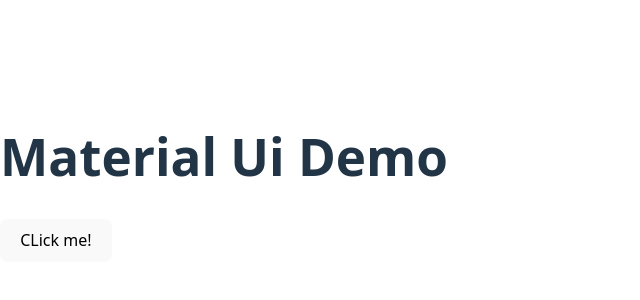
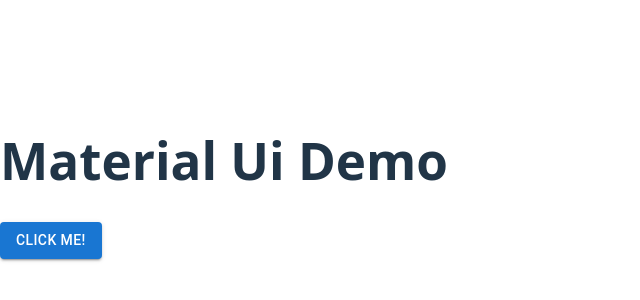
Before and after one commit to AH-Riad/WeatherAppUsingReact, a React (Vite) app: page / in a window 1280 px wide. Shown: the part 222-522 px from the top of the page, without its empty margins (0-640 px from the left). Built offline with nearby package versions, Linux system fonts and the light colour scheme.

Commit message:
Added a button from material UI

```diff
--- a/package.json
+++ b/package.json
@@ -15,8 +15,10 @@
     "@fontsource/roboto": "^5.2.5",
     "@mui/icons-material": "^7.0.2",
     "@mui/material": "^7.0.2",
+    "@mui/styled-engine-sc": "^7.0.2",
     "react": "^19.0.0",
-    "react-dom": "^19.0.0"
+    "react-dom": "^19.0.0",
+    "styled-components": "^6.1.17"
   },
   "devDependencies": {
     "@eslint/js": "^9.22.0",
--- a/src/App.tsx
+++ b/src/App.tsx
@@ -1,8 +1,9 @@
+import Button from "@mui/material/Button";
 function App() {
   return (
     <>
       <h1>Material Ui Demo</h1>
-      <button>CLick me!</button>
+      <Button variant="contained">CLick me!</Button>
     </>
   );
 }
```
Also changed, not shown: 1 other file (tests, documents, lock files or other folders).
